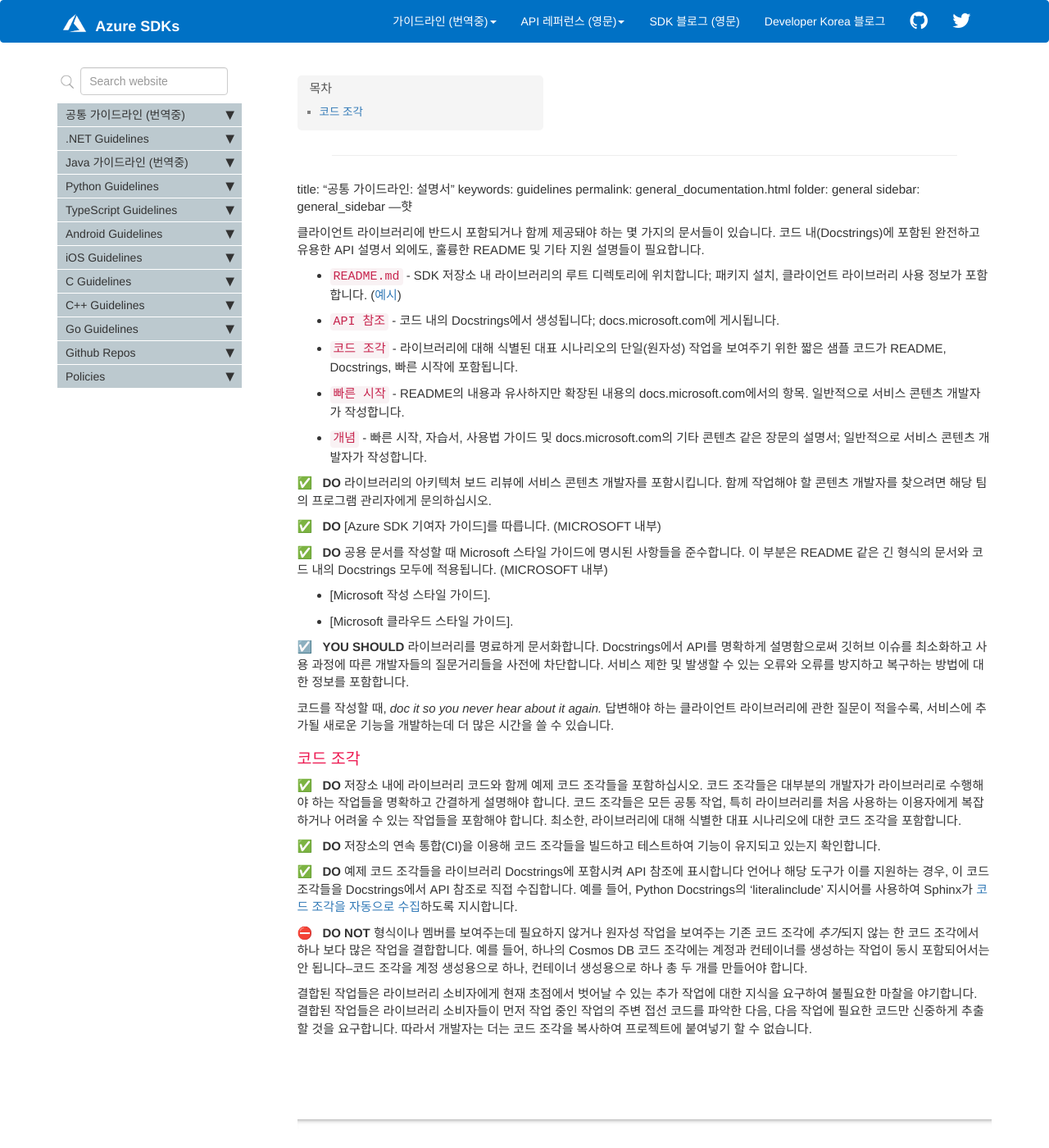
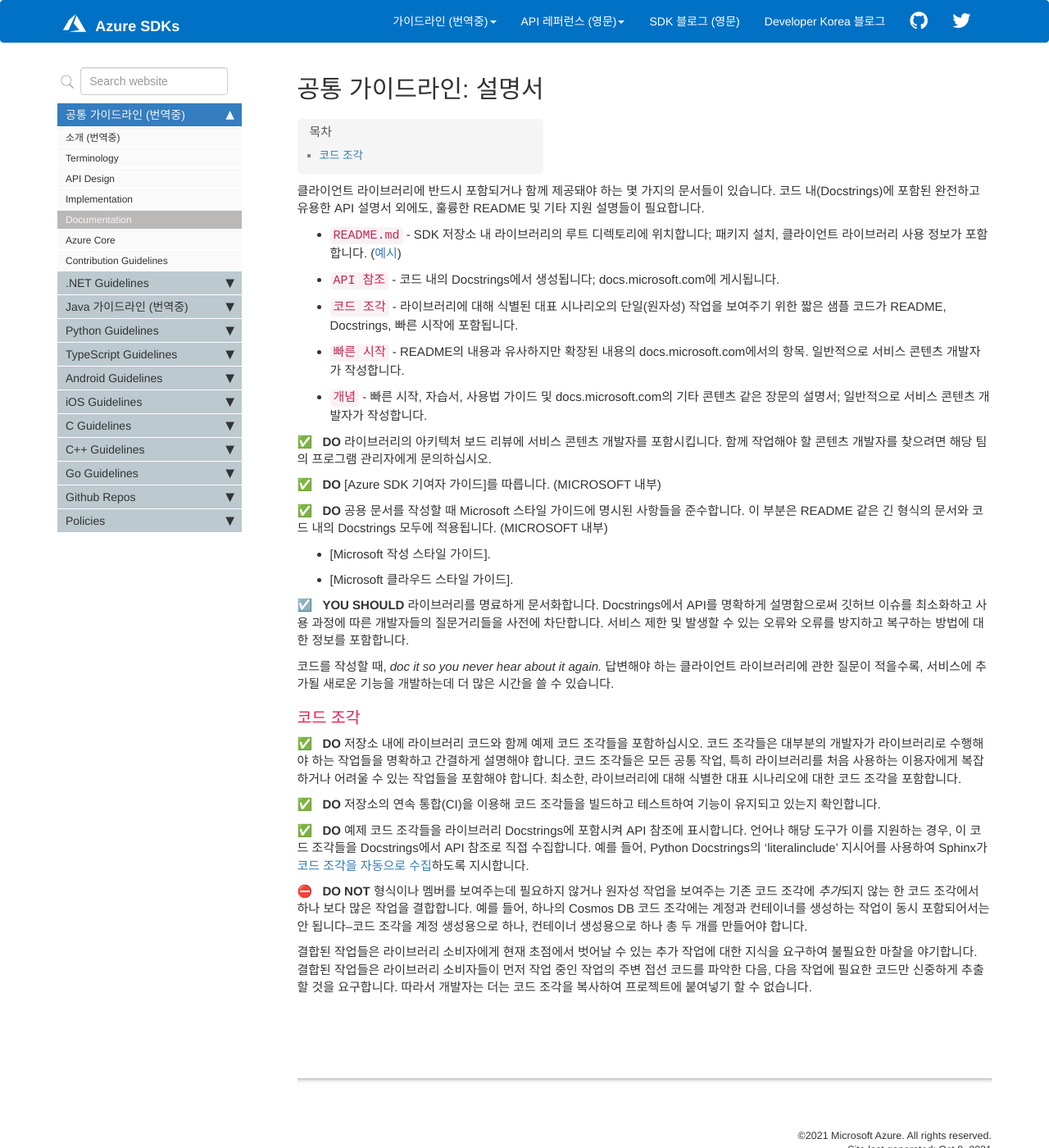
Before and after one commit to Azure/azure-sdk-korean, a Jekyll site: the page built from docs/general/documentation.md, in a window 1280 px wide and 1400 px high. Shown: the whole window at 82% size. Built offline with Jekyll 4.4.1, drawn with Linux system fonts in a browser that asks for light colours; comment, search, counter and statistics services are not loaded.

Commit message:
Remove meaningless word Related issues: #26

```diff
--- a/docs/general/documentation.md
+++ b/docs/general/documentation.md
@@ -4,7 +4,7 @@ keywords: guidelines
 permalink: general_documentation.html
 folder: general
 sidebar: general_sidebar
----햣
+---
 
 클라이언트 라이브러리에 반드시 포함되거나 함께 제공돼야 하는 몇 가지의 문서들이 있습니다. 코드 내(Docstrings)에 포함된 완전하고 유용한 API 설명서 외에도, 훌륭한 README 및 기타 지원 설명들이 필요합니다.
 
@@ -33,9 +33,7 @@ sidebar: general_sidebar
 
 {% include requirement/MUST id="general-docs-build-snippets" %} 저장소의 연속 통합(CI)을 이용해 코드 조각들을 빌드하고 테스트하여 기능이 유지되고 있는지 확인합니다.
 
-{% include requirement/MUST id="general-docs-snippets-in-docstrings" %} 예제 코드 조각들을 라이브러리 Docstrings에 포함시켜 API 참조에 표시합니다
-언어나 해당 도구가 이를 지원하는 경우, 이 코드 조각들을 Docstrings에서 API 참조로 직접 수집합니다.
-예를 들어, Python Docstrings의 'literalinclude' 지시어를 사용하여 Sphinx가 [코드 조각을 자동으로 수집][1]하도록 지시합니다.
+{% include requirement/MUST id="general-docs-snippets-in-docstrings" %} 예제 코드 조각들을 라이브러리 Docstrings에 포함시켜 API 참조에 표시합니다. 언어나 해당 도구가 이를 지원하는 경우, 이 코드 조각들을 Docstrings에서 API 참조로 직접 수집합니다. 예를 들어, Python Docstrings의 'literalinclude' 지시어를 사용하여 Sphinx가 [코드 조각을 자동으로 수집][1]하도록 지시합니다.
 
 {% include requirement/MUSTNOT id="general-docs-operation-combinations" %} 형식이나 멤버를 보여주는데 필요하지 않거나 원자성 작업을 보여주는 기존 코드 조각에 *추가*되지 않는 한 코드 조각에서 하나 보다 많은 작업을 결합합니다. 예를 들어, 하나의 Cosmos DB 코드 조각에는 계정과 컨테이너를 생성하는 작업이 동시 포함되어서는 안 됩니다--코드 조각을 계정 생성용으로 하나, 컨테이너 생성용으로 하나 총 두 개를 만들어야 합니다.
 
```
